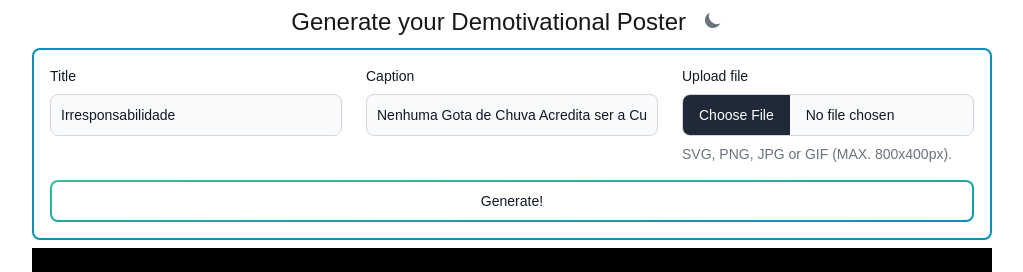
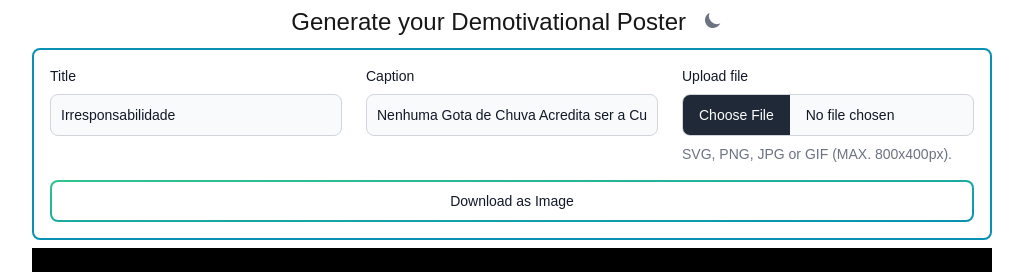
Before and after one commit to shadyueh/demotgen, a Next.js app: page /generator in a window 1280 px wide. Shown: the top 272 px of the page, without its empty margins (128-1151 px from the left). Built offline with nearby package versions, Linux system fonts and the light colour scheme.

Commit message:
feat: cria função stub para download do poster

```diff
--- a/app/generator/page.tsx
+++ b/app/generator/page.tsx
@@ -33,6 +33,8 @@ export default function DemotivationalPoster() {
     )
   }
 
+  const handleDownloadImage = () => {}
+
   return (
     <div className="flex flex-col min-h-dvh  dark:bg-gray-800">
       <main className="flex flex-col h-full items-center gap-2">
@@ -56,7 +58,7 @@ export default function DemotivationalPoster() {
               <FileInput id="file-upload-helper-text" helperText="SVG, PNG, JPG or GIF (MAX. 800x400px)." />
             </div>
           </div>
-          <Button outline gradientDuoTone="greenToBlue" >Generate!</Button>
+          <Button outline gradientDuoTone="greenToBlue" onClick={handleDownloadImage}>Download as Image</Button>
         </form>
 
         <div ref={printRef} className="mb-8 flex flex-col justify-center items-center w-[960px] h-[720px] bg-black">
```
